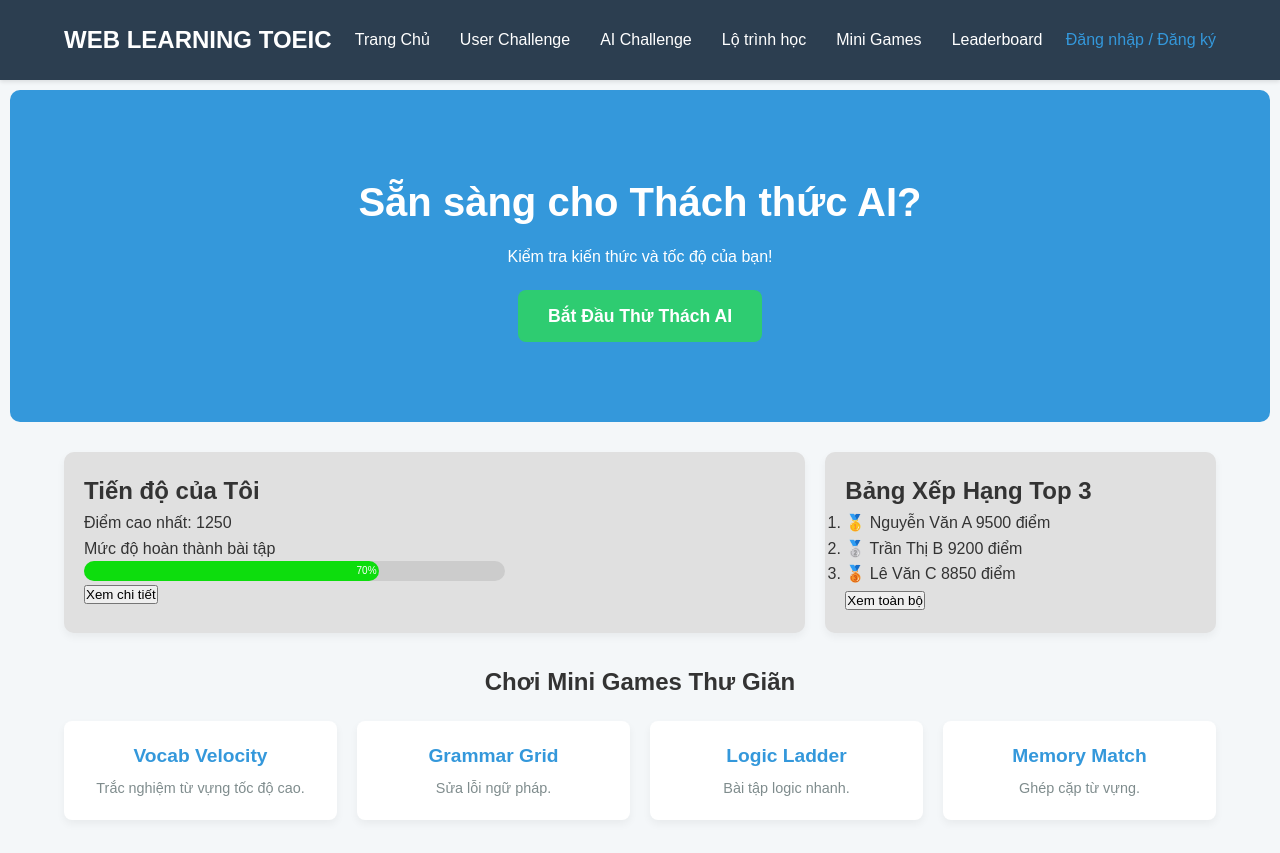
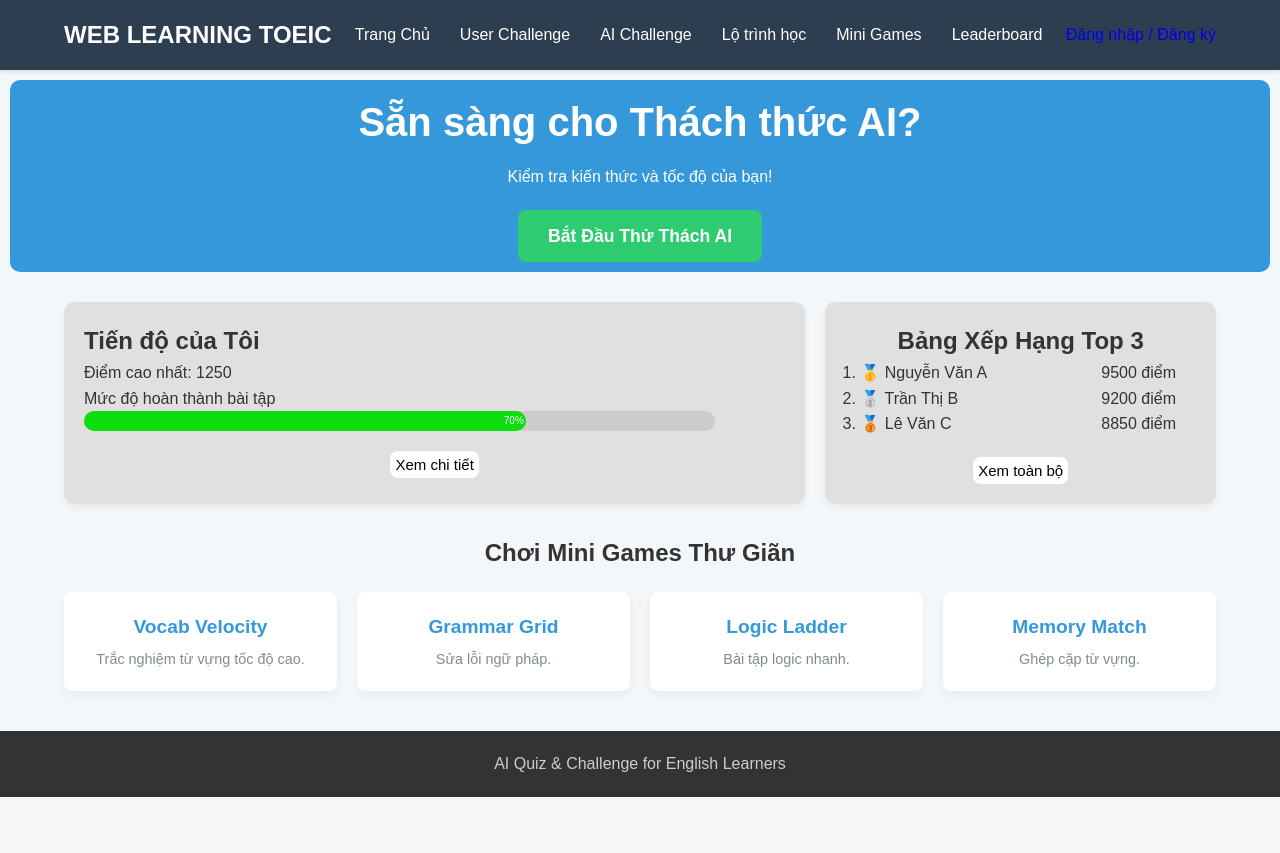
Before and after one commit to LeDaiNhan-23130215/ChatAppDjango, a Django app: page / in a window 1280 px wide. Shown: the top 853 px of the page. After the commit the page ends 797 px from the top, so only its background shows below. Run offline with Django 5.2, Linux system fonts and the light colour scheme.

Commit message:
Update home.css
fix giao dien trang home

```diff
--- a/quizAiChallenge/core/static/css/home.css
+++ b/quizAiChallenge/core/static/css/home.css
@@ -1,4 +1,3 @@
-/* Thiết lập cơ bản (Reset/Box Sizing) */
 * {
     box-sizing: border-box;
     margin: 0;
@@ -12,19 +11,15 @@ body {
     line-height: 1.6;
 }
 
-/* Thanh Điều Hướng (Header) */
 #main-header {
-    height: 10vh;
+    height: 70px;
     background-color: #2c3e50;
-    /* Màu nền đậm */
     color: white;
     padding: 15px 5%;
     display: flex;
-    /* Sử dụng Flexbox để căn chỉnh */
     justify-content: center;
     align-items: center;
     position: sticky;
-    /* Cố định thanh navigation */
     top: 0;
     z-index: 1000;
     box-shadow: 0 2px 4px rgba(0, 0, 0, 0.1);
@@ -37,16 +32,9 @@ body {
 }
 
 .user-controls a {
-    color: #3498db;
     text-decoration: none
 }
 
-.user-controls a:hover {
-    color: #3eb2ff;
-    text-decoration: none;
-}
-
-/* Menu Chính */
 .main-nav {
     margin-right: auto;
 }
@@ -69,12 +57,10 @@ body {
 
 .main-nav ul li a:hover {
     color: #3498db;
-    /* Hiệu ứng hover */
 }
 
-/* Khu vực Điều khiển Người dùng */
 #login-btn {
-    background-color: #e74c3c;
+    background-color: green;
     color: white;
     border: none;
     padding: 8px 15px;
@@ -87,8 +73,9 @@ body {
 #login-btn:hover {
     background-color: #c0392b;
 }
-
-/* Khu vực Chung */
+.main-nav ul li .active{
+    color: #3498db;
+}
 .container {
     width: 90%;
     max-width: 1200px;
@@ -100,7 +87,7 @@ body {
 .progress-bar-container {
     background-color: rgb(204, 204, 204);
     border-radius: 20px;
-    width: 60%;
+    width: 90%;
 }
 
 .progress-bar-container div {
@@ -115,14 +102,12 @@ body {
    color: white;
 }
 
-/* Hero Section (Khu vực Chính Trang Chủ) */
 .hero-section {
     margin: 10px;
     border-radius: 10px;
     background-color: #3498db;
-    /* Màu nổi bật */
     color: white;
-    padding: 80px 5%;
+    padding: 10px 5%;
     text-align: center;
     margin-bottom: 20px;
 }
@@ -135,7 +120,6 @@ body {
 .cta-button {
     display: inline-block;
     background-color: #2ecc71;
-    /* Nút hành động nổi bật */
     color: white;
     text-decoration: none;
     padding: 12px 30px;
@@ -150,39 +134,33 @@ body {
     background-color: #27ae60;
 }
 
-/* Card (Thẻ thông tin) */
 .card {
     background-color: #e0e0e0;
     padding: 20px;
     border-radius: 10px;
     box-shadow: 0 4px 8px rgba(0, 0, 0, 0.05);
     flex: 1;
-    /* Chia đều không gian trong Flexbox */
 }
 
-/* Khu vực Tiến độ và Leaderboard */
 #dashboard-summary .progress-tracking {
     flex: 2;
-    /* Progress tracking có thể rộng hơn */
 }
 
 #dashboard-summary .leaderboard-snippet {
     flex: 1;
 }
 
-/* Thêm style cho phần Mini Games */
 #mini-games-preview{
     display: block;
 }
 #mini-games-preview h2 {
     margin-bottom: 20px;
-    text-align: center; /* Căn giữa tiêu đề */
+    text-align: center;
     width: 100%;
 }
 
 .mini-games-grid {
     display: grid;
-    /* Chia làm 4 cột bằng nhau, có khoảng cách 20px */
     grid-template-columns: repeat(4, 1fr);
     gap: 20px;
     width: 100%;
@@ -190,13 +168,10 @@ body {
 }
 
 .game-card {
-    /* Kế thừa style của card thông thường */
     background-color: white;
     padding: 20px;
     border-radius: 8px;
     box-shadow: 0 4px 8px rgba(0, 0, 0, 0.05);
-
-    /* Style riêng cho link */
     text-decoration: none;
     color: #333;
     text-align: center;
@@ -204,7 +179,7 @@ body {
 }
 
 .game-card:hover {
-    transform: translateY(-5px); /* Hiệu ứng nhấc lên khi hover */
+    transform: translateY(-5px);
     box-shadow: 0 8px 16px rgba(0, 0, 0, 0.1);
 }
 
@@ -216,12 +191,12 @@ body {
 .game-card h3 {
     font-size: 1.2em;
     margin-bottom: 5px;
-    color: #3498db; /* Sử dụng màu chủ đạo cho tiêu đề game */
+    color: #3498db;
 }
 
 .game-card p {
     font-size: 0.9em;
-    color: #7f8c8d; /* Màu chữ phụ */
+    color: #7f8c8d;
 }
 
 /* Footer */
@@ -232,3 +207,102 @@ footer {
     color: #ccc;
     margin-top: 40px;
 }
+
+.challenge-cards-container {
+    display: flex;
+    justify-content: center;
+    gap: 30px;
+    padding: 40px 20px;
+    max-width: 1200px;
+    margin: 0 auto;
+}
+
+.challenge-card {
+    flex: 1;
+    max-width: 450px;
+    padding: 5px;
+    border-radius: 12px;
+    box-shadow: 0 10px 25px rgba(0, 0, 0, 0.1);
+    transition: transform 0.3s ease-in-out;
+    text-align: center;
+}
+
+.challenge-card:hover {
+    transform: translateY(-5px);
+    cursor: pointer;
+}
+
+
+.card-title {
+    font-size: 1.8rem;
+    font-weight: 700;
+    margin-bottom: 15px;
+    color: #333;
+}
+
+.user-challenge {
+    background-color: #fff9e6;
+    border: 1px solid #ffcc00;
+}
+
+.user-challenge .primary-btn {
+    background-color: #ffaa00;
+    color: white;
+}
+
+.user-challenge .primary-btn:hover {
+    background-color: #cc8800;
+}
+
+.ai-challenge {
+    background-color: #e6f7ff;
+    border: 1px solid #0099e6;
+}
+
+.ai-challenge .secondary-btn {
+    background-color: #007bff;
+    color: white;
+}
+
+.ai-challenge .secondary-btn:hover {
+    background-color: #0056b3;
+}
+.challenge-img{
+    width: 50%;
+}
+.user-challenge-link{
+    text-decoration: none;
+}
+.ai-challenge-link{
+    text-decoration: none;
+}
+.viewall{
+    text-align: center;
+    margin-top: 10px;
+}
+.card a button{
+    background: white;
+    border-radius: 8px;
+    border: none;
+    text-decoration: none;
+    cursor: pointer;
+    font-size: 15px;
+    padding: 5px;
+    margin-top: 10px;
+}
+.card a button:hover{
+background-color: #2ecc71;
+}
+.leaderboard-snippet ol{
+    margin-left: 15px;
+}
+.leaderboard-snippet h2{
+    text-align: center;
+}
+li{
+    position: relative;
+}
+.score{
+ position: absolute;
+ right: 20px;
+}
```
